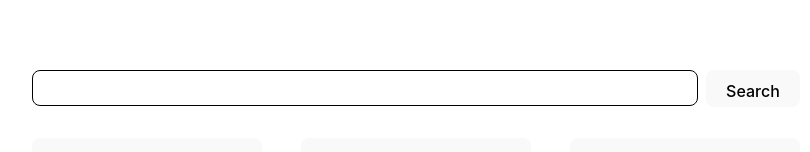
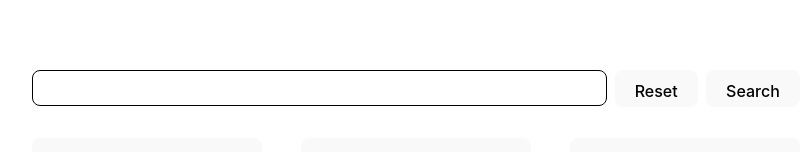
Before and after one commit to krokerdile/contract_assistant, a React (Vite) app: page / in a window 1280 px wide. Shown: the part 558-710 px from the top of the page, without its empty margins (224-1034 px from the left). Built offline with nearby package versions, Linux system fonts and the light colour scheme; a web font is replaced by a local one.

Commit message:
reset 클릭시 메세지 내용 초기화

```diff
--- a/src/App.jsx
+++ b/src/App.jsx
@@ -13,12 +13,12 @@ function App() {
   const [value, setValue] = useState(0);
   const [test, setTest] = useState("");
   const [recommendTrio, setRecommendTrio] = useState("");
-  // const handleClick = () => {
-  //   if (input.current) {
-  //     input.current.value = "";
-  //     setValue("");
-  //   }
-  // };
+  const handleClick = () => {
+    if (input.current) {
+      input.current.value = "";
+      setValue("");
+    }
+  };
 
   const configuration = new Configuration({
     apiKey: KEY,
@@ -182,9 +182,9 @@ function App() {
             setValue(input.current.value);
           }}
         />
-        {/* <SearchButton type="button" onClick={handleClick}>
+        <SearchButton type="button" onClick={handleClick}>
           Reset
-        </SearchButton> */}
+        </SearchButton>
         <SearchButton type="button" onClick={handleSubmit}>
           Search
         </SearchButton>
```
